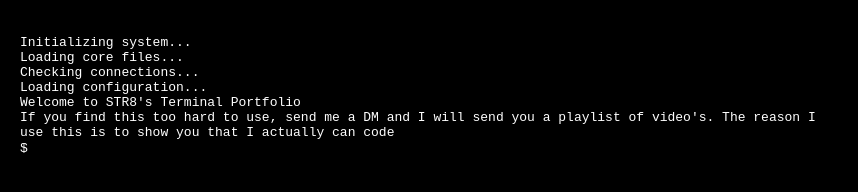
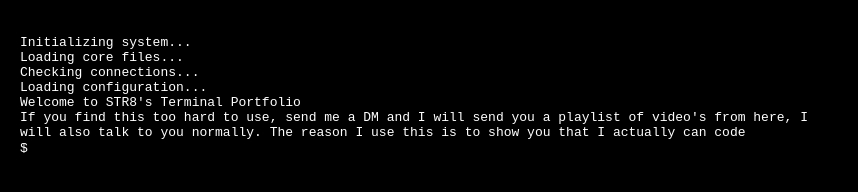
Before and after one commit to STRA8/STR8-Portfolio, a plain HTML site: page index.html in a window 1280 px wide. Shown: the whole page, without its empty margins (0-858 px from the left). Drawn offline with Linux system fonts and the light colour scheme.

Commit message:
Update index.html

```diff
--- a/index.html
+++ b/index.html
@@ -51,7 +51,8 @@
         const rootDirectory = {
             "about": { "info.txt": "This is STR8's portfolio. A Roblox programmer and creator." },
             "projects": { "list.txt": "Projects:\n-Not any currently, check back later." },
-            "videos": { "destruction_demo.mp4": "https://www.youtube.com/embed/YY1hNCj_-d4", "minesweeper_demo.mp4": "https://www.youtube.com/embed/dRQ6kjtzCPk" }
+            "videos": { "destruction_demo.mp4": "https://www.youtube.com/embed/YY1hNCj_-d4", "minesweeper_demo.mp4": "https://www.youtube.com/embed/dRQ6kjtzCPk" },
+            "pricing": { "pricing.txt": "[ IGNORE IF YOU ARENT FROM HIRABLE, AND I SENT YOU THE MESSAGE ] I pay per hour, and depending on the project. Smaller-less complex systems; $5-$10 per hour. Bigger-harder projects; $10-$25 per hour."}
         };
 
         let currentDirectory = rootDirectory;
@@ -108,7 +109,7 @@
                 "Checking connections...",
                 "Loading configuration...",
                 "Welcome to STR8's Terminal Portfolio",
-                "If you find this too hard to use, send me a DM and I will send you a playlist of video's. The reason I use this is to show you that I actually can code"
+                "If you find this too hard to use, send me a DM and I will send you a playlist of video's from here, I will also talk to you normally. The reason I use this is to show you that I actually can code"
             ];
             let index = 0;
             function printBootMessage() {
```
